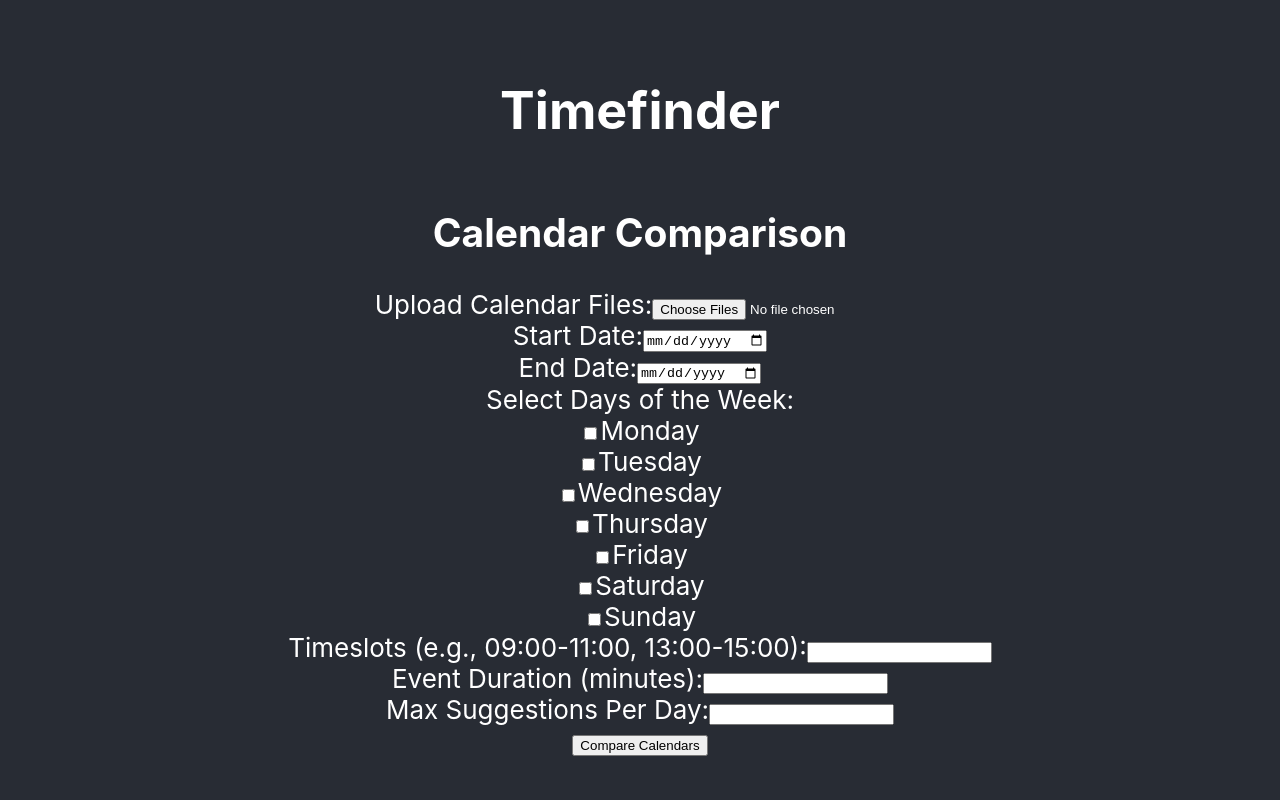
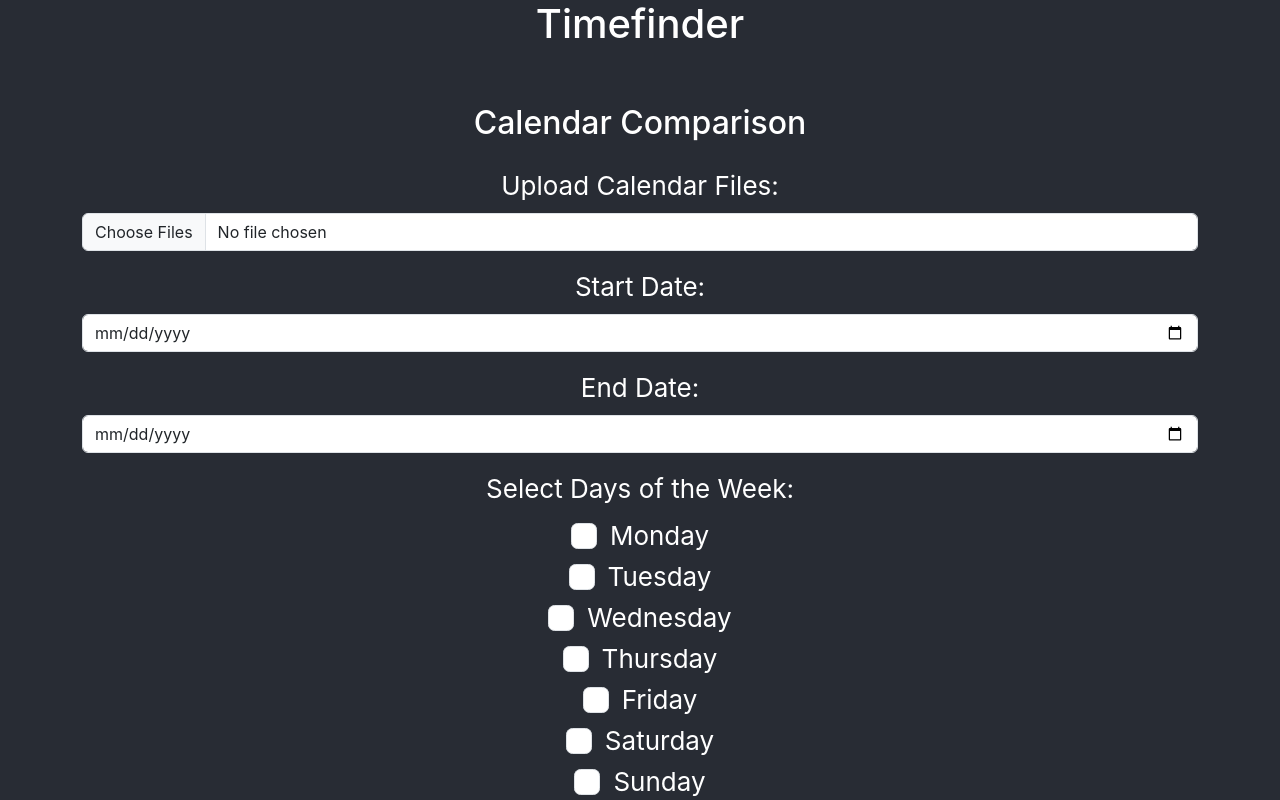
Before and after one commit to grutschm/timefinder, a React (Create React App) app in the folder frontend/: page / in a window 1280 px wide. Shown: the top 800 px of the page. Built offline with nearby package versions, Linux system fonts and the light colour scheme.

Commit message:
Improve UI with Bootstrap and custom styles

```diff
--- a/frontend/package.json
+++ b/frontend/package.json
@@ -8,6 +8,7 @@
     "@testing-library/react": "^13.4.0",
     "@testing-library/user-event": "^13.5.0",
     "axios": "^1.7.2",
+    "bootstrap": "^5.3.3",
     "react": "^18.3.1",
     "react-dom": "^18.3.1",
     "react-scripts": "^5.0.1",
--- a/frontend/src/components/CalendarComparison.js
+++ b/frontend/src/components/CalendarComparison.js
@@ -1,5 +1,6 @@
 import React, { useState } from 'react';
 import axios from 'axios';
+import 'bootstrap/dist/css/bootstrap.min.css';
 
 const CalendarComparison = () => {
   const [files, setFiles] = useState([]);
@@ -28,10 +29,6 @@ const CalendarComparison = () => {
     setDaysOfWeek({ ...daysOfWeek, [name]: checked });
   };
 
-  const apiBaseUrl = process.env.NODE_ENV === 'production'
-  ? 'https://timefinder-backend.azurewebsites.net'
-  : 'http://localhost:5000';
-
   const handleSubmit = async (e) => {
     e.preventDefault();
     const formData = new FormData();
@@ -46,7 +43,7 @@ const CalendarComparison = () => {
     formData.append('maxSuggestions', maxSuggestions);
 
     try {
-      const response = await axios.post(`${apiBaseUrl}/api/compare`, formData, {
+      const response = await axios.post('https://timefinder-backend.azurewebsites.net/api/compare', formData, {
         headers: {
           'Content-Type': 'multipart/form-data'
         }
@@ -57,55 +54,55 @@ const CalendarComparison = () => {
     }
   };
 
-
   return (
-    <div>
-      <h2>Calendar Comparison</h2>
+    <div className="container mt-5">
+      <h2 className="mb-4">Calendar Comparison</h2>
       <form onSubmit={handleSubmit}>
-        <div>
-          <label>Upload Calendar Files:</label>
-          <input type="file" multiple onChange={handleFileChange} />
+        <div className="mb-3">
+          <label className="form-label">Upload Calendar Files:</label>
+          <input type="file" multiple onChange={handleFileChange} className="form-control" />
         </div>
-        <div>
-          <label>Start Date:</label>
-          <input type="date" value={startDate} onChange={(e) => setStartDate(e.target.value)} />
+        <div className="mb-3">
+          <label className="form-label">Start Date:</label>
+          <input type="date" value={startDate} onChange={(e) => setStartDate(e.target.value)} className="form-control" />
         </div>
-        <div>
-          <label>End Date:</label>
-          <input type="date" value={endDate} onChange={(e) => setEndDate(e.target.value)} />
+        <div className="mb-3">
+          <label className="form-label">End Date:</label>
+          <input type="date" value={endDate} onChange={(e) => setEndDate(e.target.value)} className="form-control" />
         </div>
-        <div>
-          <label>Select Days of the Week:</label>
+        <div className="mb-3">
+          <label className="form-label">Select Days of the Week:</label>
           {Object.keys(daysOfWeek).map((day) => (
-            <div key={day}>
-              <label>
+            <div key={day} className="form-check">
+              <label className="form-check-label">
                 <input
                   type="checkbox"
                   name={day}
                   checked={daysOfWeek[day]}
                   onChange={handleDayChange}
+                  className="form-check-input"
                 />
                 {day}
               </label>
             </div>
           ))}
         </div>
-        <div>
-          <label>Timeslots (e.g., 09:00-11:00, 13:00-15:00):</label>
-          <input type="text" value={timeslots} onChange={(e) => setTimeslots(e.target.value)} />
+        <div className="mb-3">
+          <label className="form-label">Timeslots (e.g., 09:00-11:00, 13:00-15:00):</label>
+          <input type="text" value={timeslots} onChange={(e) => setTimeslots(e.target.value)} className="form-control" />
         </div>
-        <div>
-          <label>Event Duration (minutes):</label>
-          <input type="number" value={duration} onChange={(e) => setDuration(e.target.value)} />
+        <div className="mb-3">
+          <label className="form-label">Event Duration (minutes):</label>
+          <input type="number" value={duration} onChange={(e) => setDuration(e.target.value)} className="form-control" />
         </div>
-        <div>
-          <label>Max Suggestions Per Day:</label>
-          <input type="number" value={maxSuggestions} onChange={(e) => setMaxSuggestions(e.target.value)} />
+        <div className="mb-3">
+          <label className="form-label">Max Suggestions Per Day:</label>
+          <input type="number" value={maxSuggestions} onChange={(e) => setMaxSuggestions(e.target.value)} className="form-control" />
         </div>
-        <button type="submit">Compare Calendars</button>
+        <button type="submit" className="btn btn-primary">Compare Calendars</button>
       </form>
       {result && (
-        <div>
+        <div className="mt-4">
           <h3>Common Available Times</h3>
           <pre>{JSON.stringify(result, null, 2)}</pre>
         </div>
--- a/frontend/src/index.js
+++ b/frontend/src/index.js
@@ -1,8 +1,9 @@
 import React from 'react';
 import ReactDOM from 'react-dom/client';
-import './index.css';
 import App from './App';
 import reportWebVitals from './reportWebVitals';
+import 'bootstrap/dist/css/bootstrap.min.css';
+import './index.css';
 
 const root = ReactDOM.createRoot(document.getElementById('root'));
 root.render(
```
Also changed, not shown: 1 other file (tests, documents, lock files or other folders).
